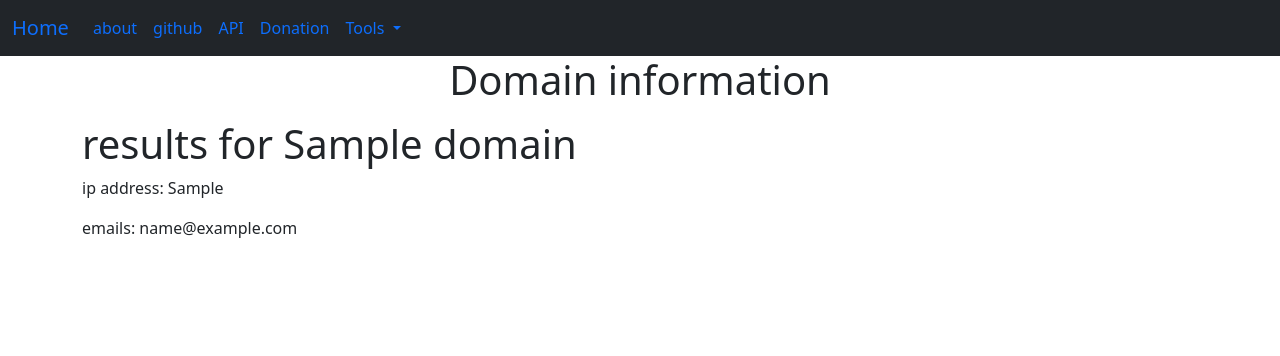
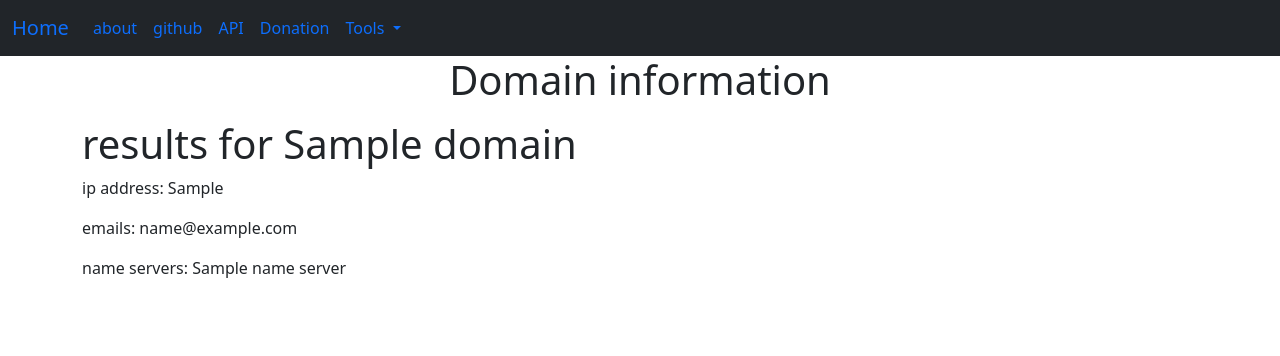
Before and after one commit to iamjavad/wtfdomain, a Flask app: template templates/index.html in a window 1280 px wide. Shown: the top 356 px of the page. Run offline with Flask 2, Linux system fonts and the light colour scheme; the template is opened without the code that fills it: values that come from a table or form of the project are taken from there, most other values are stand-ins (such as "Sample title", 1, 10 or a date in 2020).

Commit message:
add name servers in results

```diff
--- a/templates/results.html
+++ b/templates/results.html
@@ -2,4 +2,5 @@
     <h3 class="display-6">results for {{ Domain }}</h3>
     <p>ip address: {{ ip }}</p>
     <p>emails: {{ emails }}</p>
+    <p>name servers: {{ name_server }}</p>
 </html>
```
